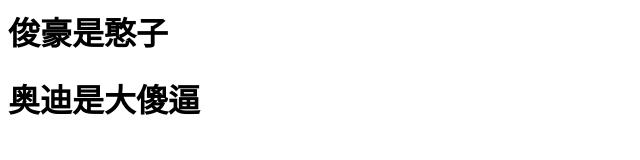
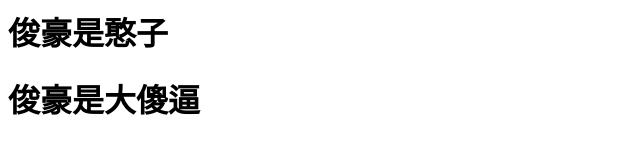
Before and after one commit to chaojiwudibaolongxuanfengtinali/chaojiwudibaolongxuanfengtinali.github.com, a plain HTML site: page index.html in a window 1280 px wide. Shown: the full height of the page, 0-640 px from the left. Drawn offline with Linux system fonts and the light colour scheme.

Commit message:
Create index.html

```diff
--- a/index.html
+++ b/index.html
@@ -1,3 +1,3 @@
 <h1>俊豪是憨子</h1>
 
-<h1>奥迪是大傻逼</h1>
+<h1>俊豪是大傻逼</h1>
```
